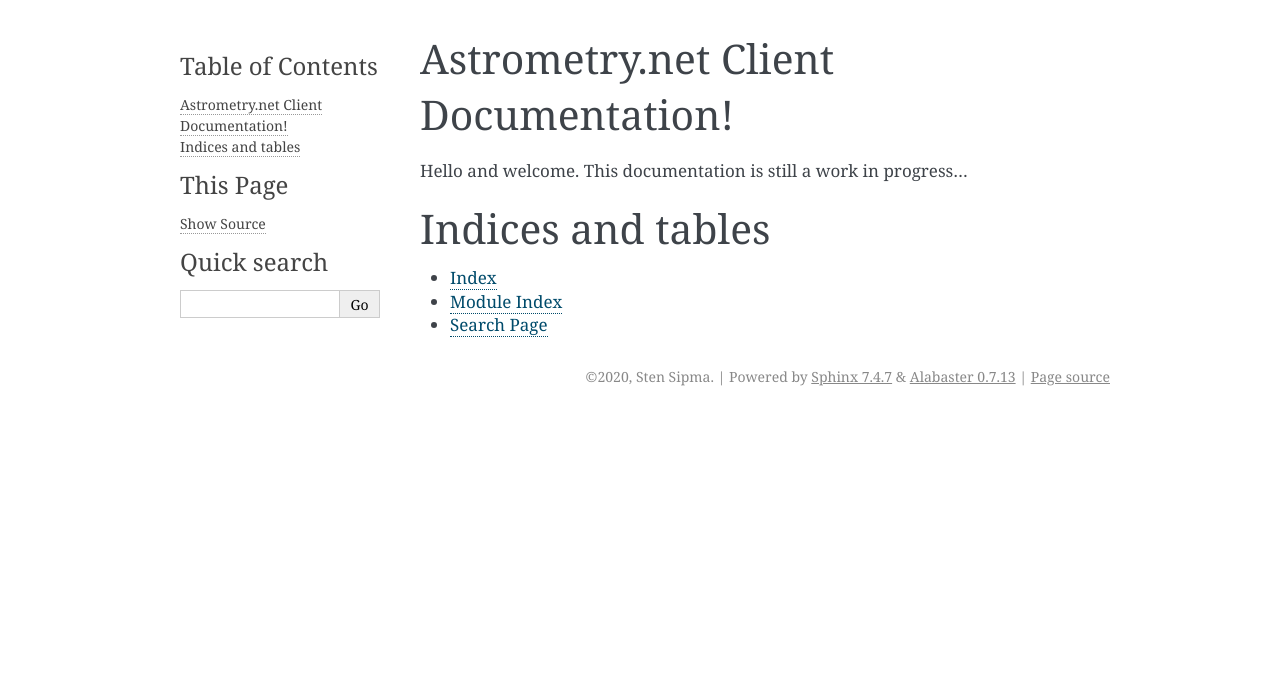
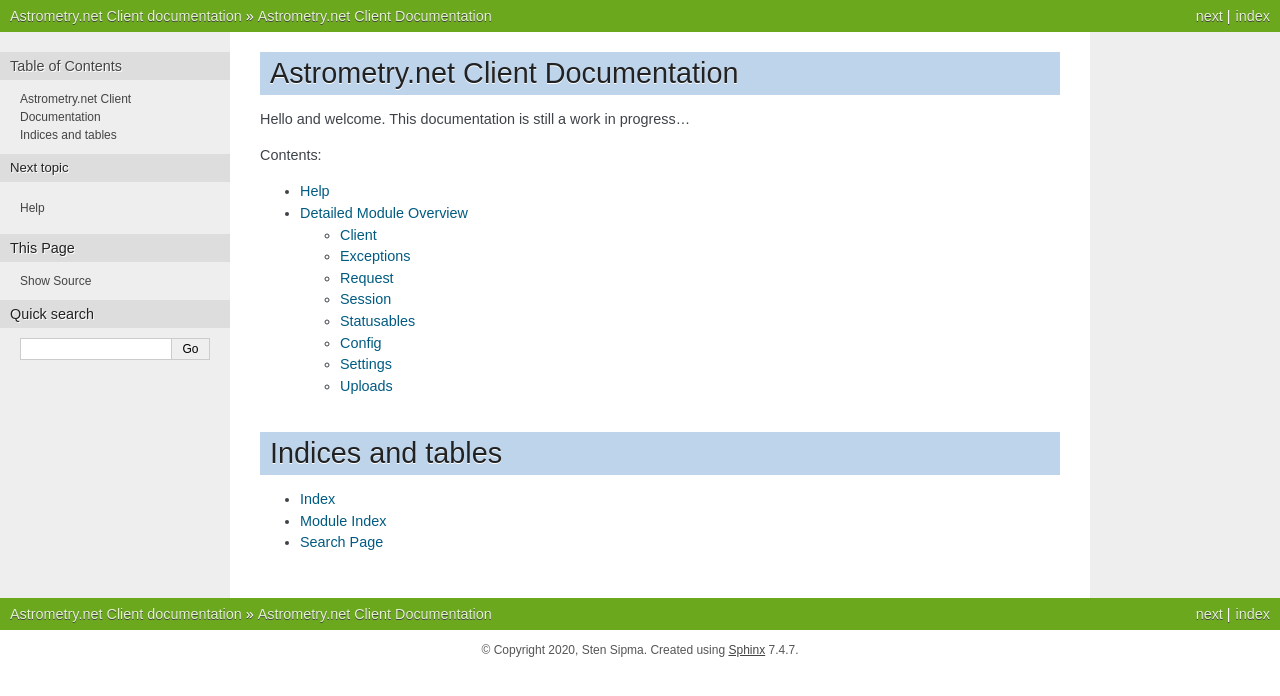
Before and after one commit to StenSipma/astrometry_net_client, a Sphinx documentation site: the page built from docs/index.rst, in a window 1280 px wide. Shown: the top 696 px of the page. Built offline with Sphinx 7.4.7, drawn with Linux system fonts in a browser that asks for light colours.

Commit message:
Created a simple structure for the documentation

```diff
--- a/docs/conf.py
+++ b/docs/conf.py
@@ -28,7 +28,7 @@
 # Add any Sphinx extension module names here, as strings. They can be
 # extensions coming with Sphinx (named 'sphinx.ext.*') or your custom
 # ones.
-extensions = []
+extensions = ["sphinx.ext.autodoc", "sphinx.ext.napoleon"]
 
 # Add any paths that contain templates here, relative to this directory.
 templates_path = ["_templates"]
@@ -44,7 +44,7 @@
 # The theme to use for HTML and HTML Help pages.  See the documentation for
 # a list of builtin themes.
 #
-html_theme = "alabaster"
+html_theme = "nature"
 
 # Add any paths that contain custom static files (such as style sheets) here,
 # relative to this directory. They are copied after the builtin static files,
--- a/docs/index.rst
+++ b/docs/index.rst
@@ -1,5 +1,6 @@
-Astrometry.net Client Documentation!
-====================================
+Astrometry.net Client Documentation
+===================================
+
 
 Hello and welcome. This documentation is still a work in progress...
 
@@ -7,6 +8,8 @@
    :maxdepth: 2
    :caption: Contents:
 
+   help
+   modules/internal
 
 
 Indices and tables
--- /dev/null
+++ b/docs/modules/client.rst
@@ -0,0 +1,5 @@
+Client
+======
+
+.. automodule:: astrometry_net_client.client
+   :members:
--- /dev/null
+++ b/docs/modules/config.rst
@@ -0,0 +1,5 @@
+Config
+======
+
+.. automodule:: astrometry_net_client.config
+   :members:
--- /dev/null
+++ b/docs/modules/exceptions.rst
@@ -0,0 +1,5 @@
+Exceptions
+==========
+
+.. automodule:: astrometry_net_client.exceptions
+   :members:
--- /dev/null
+++ b/docs/modules/internal.rst
@@ -0,0 +1,16 @@
+Detailed Module Overview
+========================
+
+.. toctree::
+   :maxdepth: 2
+   :caption: Modules:
+
+   client
+   exceptions
+   request
+   session
+   statusables
+
+   config
+   settings
+   uploads
--- /dev/null
+++ b/docs/modules/request.rst
@@ -0,0 +1,5 @@
+Request
+=======
+
+.. automodule:: astrometry_net_client.request
+   :members:
--- /dev/null
+++ b/docs/modules/session.rst
@@ -0,0 +1,5 @@
+Session
+=======
+
+.. automodule:: astrometry_net_client.session
+   :members:
--- /dev/null
+++ b/docs/modules/settings.rst
@@ -0,0 +1,5 @@
+Settings
+========
+
+.. automodule:: astrometry_net_client.settings
+   :members:
--- /dev/null
+++ b/docs/modules/statusables.rst
@@ -0,0 +1,5 @@
+Statusables
+===========
+
+.. automodule:: astrometry_net_client.statusables
+   :members:
--- /dev/null
+++ b/docs/modules/uploads.rst
@@ -0,0 +1,8 @@
+Uploads
+=======
+
+test
+
+
+.. automodule:: astrometry_net_client.uploads
+   :members:
--- a/setup.py
+++ b/setup.py
@@ -13,4 +13,5 @@
     long_description_content_type="text/markdown",
     url="https://github.com/StenSipma/astrometry_net_client",
     packages=["astrometry_net_client"],
+    install_requires=["astropy", "requests"],
 )
```
Also changed, not shown: docs/help.rst (added, +9 -0 lines), requirements.txt (+38 -0 lines), 2 other files.
